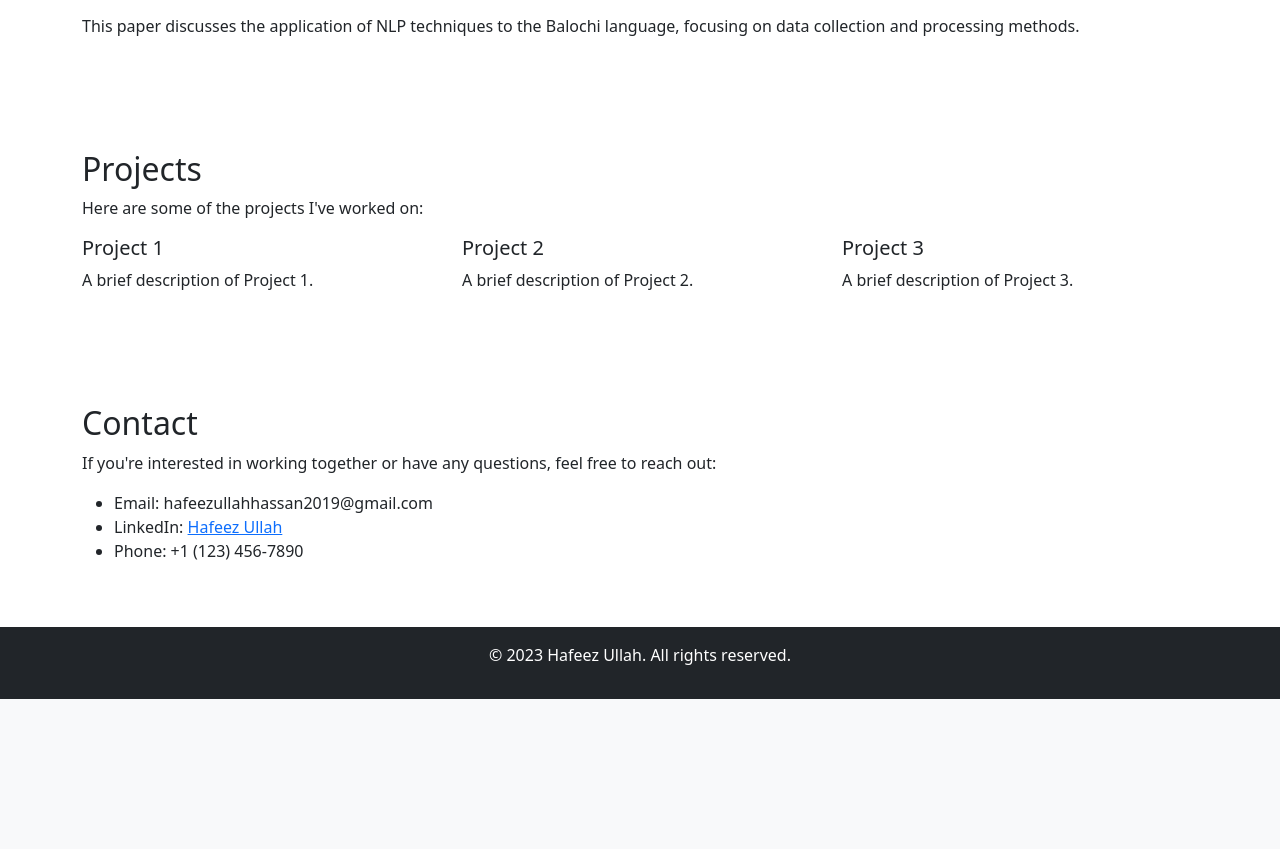
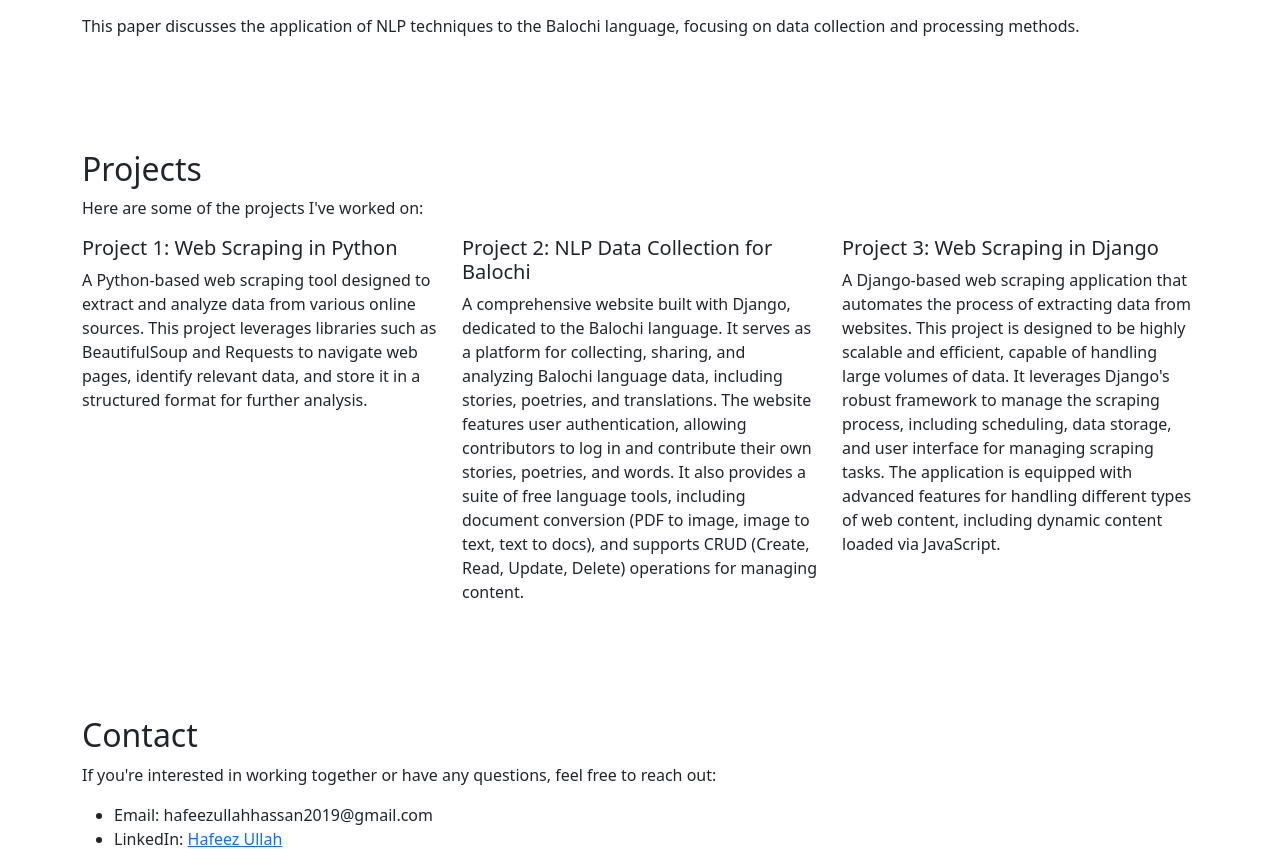
Before and after one commit to hafeezBaluch/Portfolio, a Django app: page / in a window 1280 px wide. Shown: the part 2960-3809 px from the top of the page. Before the commit the page ends 3659 px from the top, so only its background shows below. Run offline with Django 5.2, Linux system fonts and the light colour scheme; some libraries are stand-ins or nearby versions.

Commit message:
Project section updated

```diff
--- a/portfolio/templates/index.html
+++ b/portfolio/templates/index.html
@@ -201,20 +201,21 @@
        <p>Here are some of the projects I've worked on:</p>
        <div class="row">
            <div class="col-md-4">
-            <h5>Project 1</h5>
-              <p>A brief description of Project 1.</p>
+             <h5>Project 1: Web Scraping in Python</h5>
+               <p>A Python-based web scraping tool designed to extract and analyze data from various online sources. This project leverages libraries such as BeautifulSoup and Requests to navigate web pages, identify relevant data, and store it in a structured format for further analysis.</p>
            </div>
            <div class="col-md-4">
-            <h5>Project 2</h5>
-              <p>A brief description of Project 2.</p>
+             <h5>Project 2: NLP Data Collection for Balochi</h5>
+               <p>A comprehensive website built with Django, dedicated to the Balochi language. It serves as a platform for collecting, sharing, and analyzing Balochi language data, including stories, poetries, and translations. The website features user authentication, allowing contributors to log in and contribute their own stories, poetries, and words. It also provides a suite of free language tools, including document conversion (PDF to image, image to text, text to docs), and supports CRUD (Create, Read, Update, Delete) operations for managing content.</p>
            </div>
            <div class="col-md-4">
-              <h5>Project 3</h5>
-              <p>A brief description of Project 3.</p>
+               <h5>Project 3: Web Scraping in Django</h5>
+               <p>A Django-based web scraping application that automates the process of extracting data from websites. This project is designed to be highly scalable and efficient, capable of handling large volumes of data. It leverages Django's robust framework to manage the scraping process, including scheduling, data storage, and user interface for managing scraping tasks. The application is equipped with advanced features for handling different types of web content, including dynamic content loaded via JavaScript.</p>
            </div>
        </div>
   </div>
  </section>
+
 
 
 <section id="contact" class="py-5">
```
Lines whose indentation alone changed are shown as unchanged.
